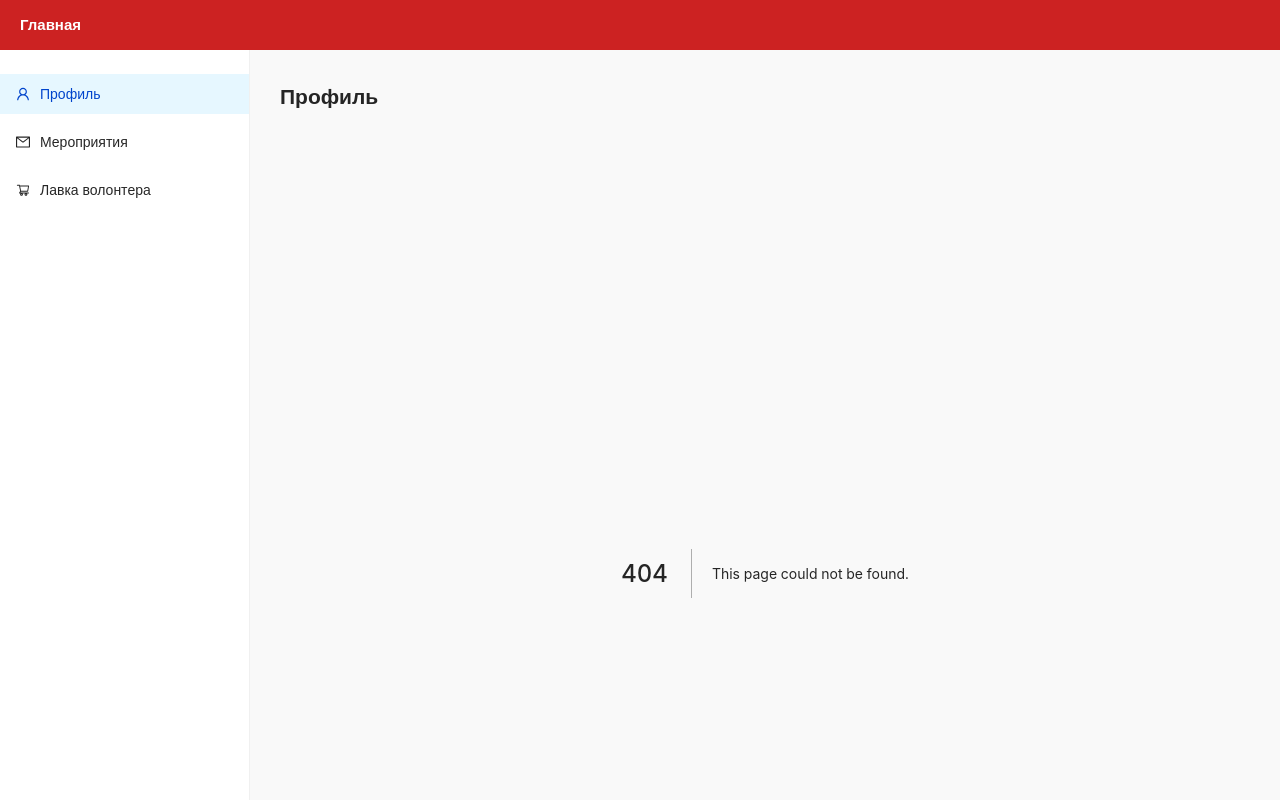
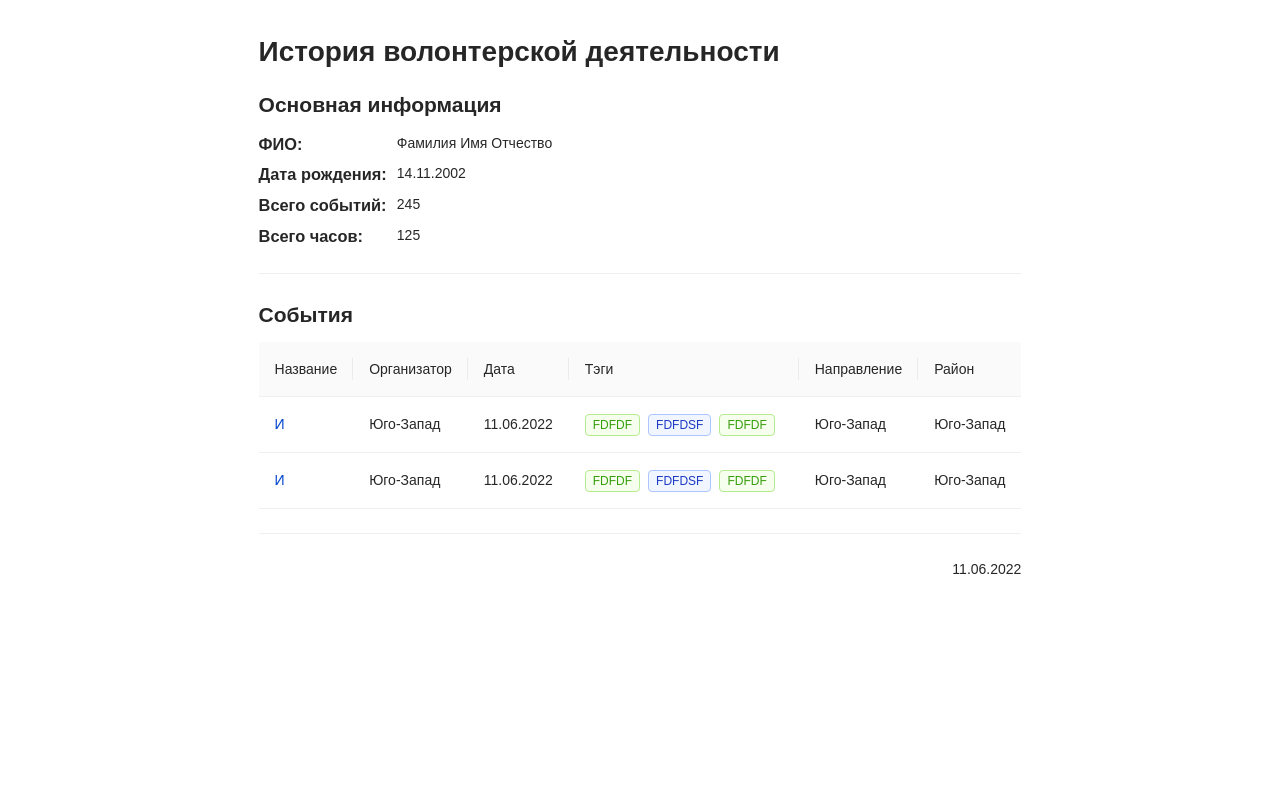
Before and after one commit to RTUITLab/MoscowCityHack-Front, a Next.js app: page /account/export in a window 1280 px wide. Before the commit this address had no page. Built offline with nearby package versions, Linux system fonts and the light colour scheme; a web font is replaced by a local one.

Commit message:
Added map and export page

```diff
--- a/components/Layout/Layout.js
+++ b/components/Layout/Layout.js
@@ -1,7 +1,6 @@
 import Header from '../Header/Header';
-import { Button, Menu, PageHeader, Popover } from 'antd';
+import { Button, Menu, Modal, PageHeader, Popover } from 'antd';
 import styles from './Layout.module.scss';
-import { Query } from '@apollo/client/react/components';
 import {
  HeartFilled,
  HeartOutlined,
@@ -11,37 +10,21 @@ import {
  UserOutlined,
 } from '@ant-design/icons';
 
-import { useEffect, useState } from 'react';
+import { useContext, useEffect, useState } from 'react';
 import { useRouter } from 'next/router';
 import Badge from '../Badge/Badge';
+import MainContext from '../../contexts/MainContext';
 
 export default function Layout({ children }) {
  const router = useRouter();
  const [activeTab, setActiveTab] = useState('profile');
  const [title, setTitle] = useState('Профиль');
-
- const getUsers = () => {
-  <Query
-   query={gql(`
-		 {
-  authorize(login: "mod55", password: "mod55") {
-    role,
-    token
->>>>>>> 63af4e13853112f0c8b933395587f99e7739902c
-  }
-}
-
-		 `)}>
-   {(loading, error, data) => {
-    console.log(data);
-   }}
-  </Query>;
- };
+ const [state, setState] = useContext(MainContext);
 
  useEffect(() => {
   let currentHref = router.pathname;
   console.log(currentHref);
-  if (currentHref === '/account/profile') {
+  if (currentHref === '/account') {
    setActiveTab('profile');
    setTitle('Профиль');
   } else if (currentHref === '/account/events') {
@@ -90,7 +73,12 @@ export default function Layout({ children }) {
           <CartRow></CartRow>
           <CartRow></CartRow>
           <div style={{ display: 'flex', justifyContent: 'flex-end' }}>
-           <Button style={{ width: 'fit-content' }} type={'primary'}>
+           <Button
+            style={{ width: 'fit-content' }}
+            type={'primary'}
+            onClick={() => {
+             setState({ showCart: true });
+            }}>
             Оформить заказ
            </Button>
           </div>
@@ -128,7 +116,7 @@ export default function Layout({ children }) {
       <div style={{ height: '20px' }}></div>
       <Menu.Item
        onClick={() => {
-        router.push('/account/');
+        router.push('/account');
        }}
        key={'profile'}
        icon={<UserOutlined />}>
@@ -166,6 +154,19 @@ export default function Layout({ children }) {
      <div style={{ height: '50px' }}></div>
      <div>{children}</div>
     </div>
+    <Modal
+     title="Basic Modal"
+     visible={state?.showCart || false}
+     onOk={() => {
+      setState({ showCart: false });
+     }}
+     onCancel={() => {
+      setState({ showCart: false });
+     }}>
+     <p>Some contents...</p>
+     <p>Some contents...</p>
+     <p>Some contents...</p>
+    </Modal>
    </div>
   </div>
  );
--- /dev/null
+++ b/pages/account/achievements.js
@@ -0,0 +1,5 @@
+import styles from '../../styles/achievements.module.scss';
+
+export default function Achievements() {
+ return <div className={styles.parentContainer}>f</div>;
+}
--- /dev/null
+++ b/pages/account/export.js
@@ -0,0 +1,112 @@
+import styles from '../../styles/export-page.module.scss';
+import { Divider, Table, Tag } from 'antd';
+import React from 'react';
+import Link from 'next/link';
+
+export default function ExportEventsPage() {
+ const test = [
+  {
+   name: 'Имя аааа',
+   date: new Date().getTime(),
+   tags: ['fdfdf', 'fdfdsf', 'fdfdf'],
+   district: 'Юго-Запад',
+   org: 'Юго-Запад',
+  },
+  {
+   name: 'Имя аааа',
+   date: new Date().getTime(),
+   tags: ['fdfdf', 'fdfdsf', 'fdfdf'],
+   district: 'Юго-Запад',
+   org: 'Юго-Запад',
+  },
+ ];
+
+ const columns = [
+  {
+   title: 'Название',
+   dataIndex: 'name',
+   key: 'name',
+   render: ([text, id] = arr) => <Link href={`./events/${id}`}>{text}</Link>,
+  },
+  {
+   title: 'Организатор',
+   dataIndex: 'org',
+   key: 'name',
+   render: (text) => <div>{text}</div>,
+  },
+  {
+   title: 'Дата',
+   dataIndex: 'date',
+   key: 'age',
+   render: (e) => {
+    return new Date(e).toLocaleDateString('ru');
+   },
+  },
+  {
+   title: 'Тэги',
+   key: 'tags',
+   dataIndex: 'tags',
+   render: (_, { tags }) => (
+    <>
+     {tags.map((tag) => {
+      let color = tag.length > 5 ? 'geekblue' : 'green';
+
+      return (
+       <React.Fragment key={tag + Math.random() * 99}>
+        <Tag color={color}>{tag.toUpperCase()}</Tag>
+       </React.Fragment>
+      );
+     })}
+    </>
+   ),
+  },
+  {
+   title: 'Направление',
+   dataIndex: 'district',
+   key: 'address',
+  },
+  {
+   title: 'Район',
+   dataIndex: 'district',
+   key: 'address',
+  },
+ ];
+
+ return (
+  <div className={styles.parentContainer}>
+   <div className={styles.contentContainer}>
+    <div className={styles.header}>
+     <h1>История волонтерской деятельности</h1>
+     <h2>Основная информация</h2>
+     <div className={styles.table}>
+      <h3>ФИО:</h3>
+      <p>Фамилия Имя Отчество</p>
+      <h3>Дата рождения:</h3>
+      <p>14.11.2002</p>
+      <h3>Всего событий:</h3>
+      <p>245</p>
+      <h3>Всего часов:</h3>
+      <p>125</p>
+     </div>
+    </div>
+    <Divider />
+    <h2>События</h2>
+    <Table
+     pagination={false}
+     style={{
+      width: '100%',
+      borderRadius: '7px',
+     }}
+     columns={columns}
+     dataSource={test}
+    />
+    <Divider />
+    <div className={styles.footer}>
+     <span>{new Date().toLocaleDateString('ru')}</span>
+    </div>
+   </div>
+  </div>
+ );
+}
+
+ExportEventsPage.prototype.type = 'export';
--- /dev/null
+++ b/styles/achievements.module.scss
@@ -0,0 +1,3 @@
+.parentContainer {
+
+}
--- /dev/null
+++ b/styles/export-page.module.scss
@@ -0,0 +1,36 @@
+.parentContainer {
+	width: 100%;
+	display: flex;
+	justify-content: center;
+	align-items: center;
+	padding: 30px;
+
+	.contentContainer {
+		.header {
+			.table {
+				display: grid;
+				grid-template-columns: auto auto;
+				gap: 5px 10px;
+				justify-content: flex-start;
+				align-items: flex-start;
+
+				h3 {
+					margin: 0;
+					padding: 0;
+				}
+
+				p {
+					margin: 0;
+					padding: 0;
+				}
+			}
+		}
+
+		.footer {
+			display: flex;
+			justify-content: flex-end;
+
+		}
+	}
+
+}
```
Also changed, not shown: components/map.js (added, +45 -0 lines), pages/account/events/index.js (+22 -36 lines), pages/account/events/map.js (deleted, +0 -53 lines), pages/account/index.js (+17 -2 lines).
